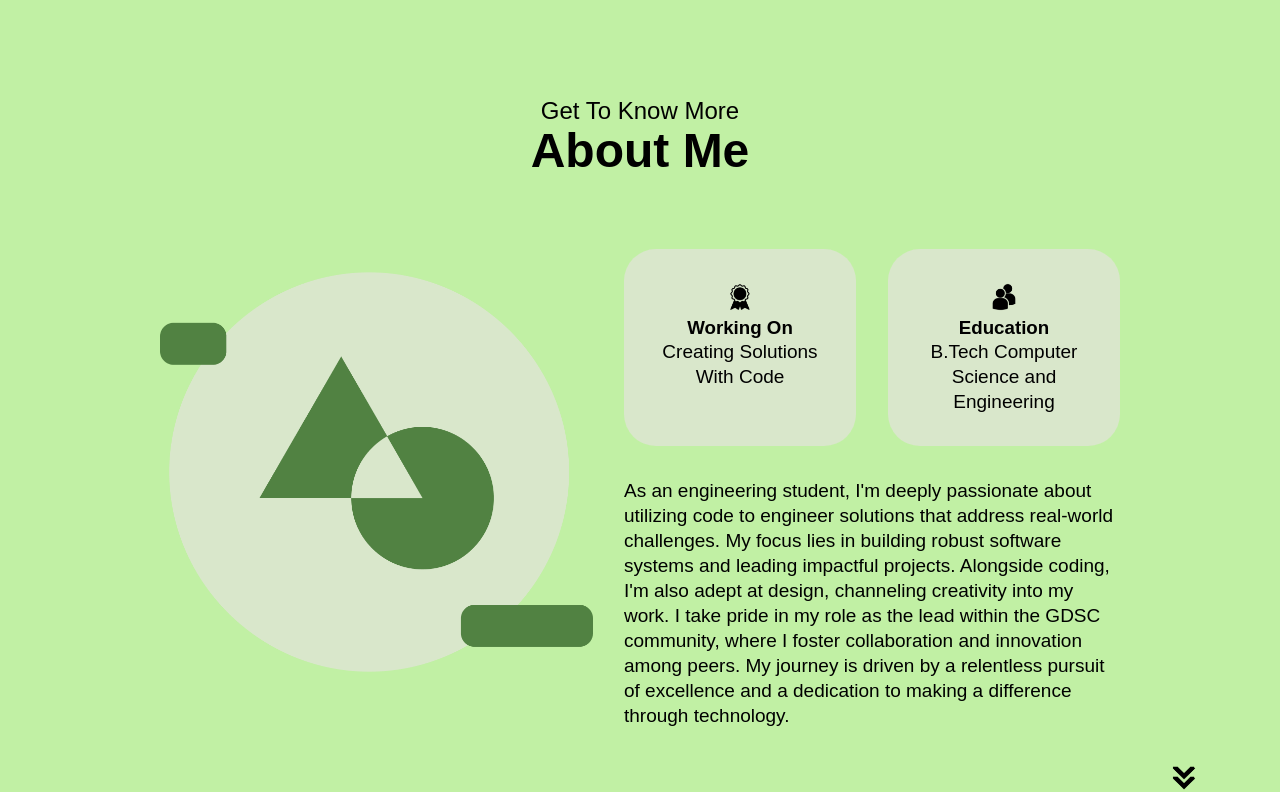
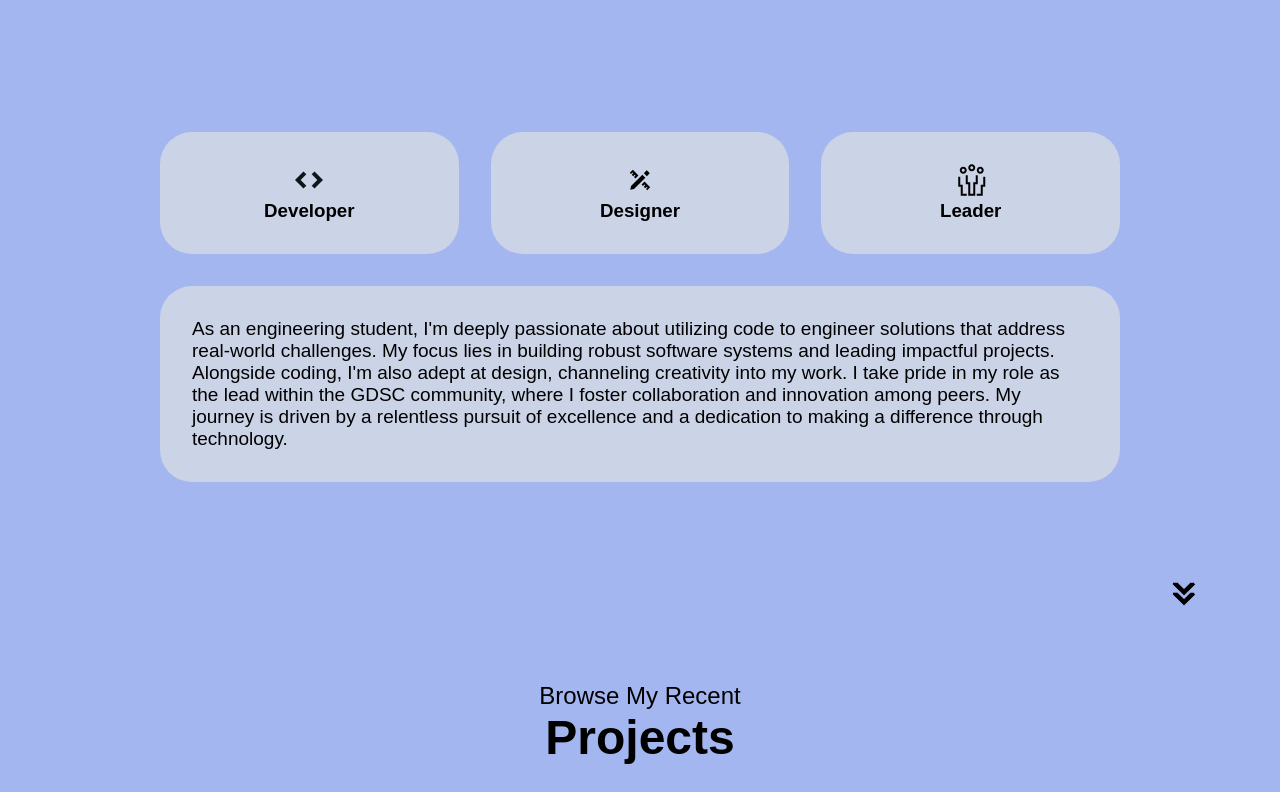
Before and after one commit to adarshvmanu/adarshvmanu.github.io, a plain HTML site: page index.html in a window 1280 px wide. Shown: the part 830-1622 px from the top of the page. Drawn offline with Linux system fonts and the light colour scheme.

Commit message:
Theme Change

```diff
--- a/index.html
+++ b/index.html
@@ -65,20 +65,19 @@
     <p class="section__text__p1">Get To Know More</p>
     <h1 class="title">About Me</h1>
     <div class="section-container">
-      <div class="section__pic-container">
-        <img src="./assets/about-pic.png" alt="Profile picture" class="about-pic" />
-      </div>
       <div class="about-details-container">
         <div class="about-containers">
           <div class="details-container">
-            <img src="./assets/experience.png" alt="Experience icon" class="icon" />
-            <h3>Working On</h3>
-            <p>Creating Solutions<br />With Code</p>
+            <img src="./assets/developer.svg" alt="Education icon" class="icon" />
+            <h3>Developer</h3>
           </div>
           <div class="details-container">
-            <img src="./assets/education.png" alt="Education icon" class="icon" />
-            <h3>Education</h3>
-            <p>B.Tech Computer Science and Engineering<br /></p>
+            <img src="./assets/designer.svg" alt="Experience icon" class="icon" />
+            <h3>Designer</h3>
+          </div>
+          <div class="details-container">
+            <img src="./assets/leader.svg" alt="Education icon" class="icon" />
+            <h3>Leader</h3>
           </div>
         </div>
         <div class="text-container">
@@ -149,7 +148,7 @@
           <div class="article-container">
             <img src="./assets/project-2.png" alt="Project 2" class="project-img" />
           </div>
-          <h2 class="experience-sub-title project-title">Project Two</h2>
+          <h2 class="experience-sub-title project-title">Project Somthing</h2>
           <div class="btn-container">
             <button class="btn btn-color-2 project-btn" onclick="location.href='https://github.com/'">
               Github
@@ -160,7 +159,7 @@
           <div class="article-container">
             <img src="./assets/project-3.png" alt="Project 3" class="project-img" />
           </div>
-          <h2 class="experience-sub-title project-title">Project Three</h2>
+          <h2 class="experience-sub-title project-title">Project X</h2>
           <div class="btn-container">
             <button class="btn btn-color-2 project-btn" onclick="location.href='https://github.com/'">
               Github
--- a/mediaqueries.css
+++ b/mediaqueries.css
@@ -1,6 +1,6 @@
 @media screen and (max-width: 1400px) {
   #profile {
-    height: 83vh;
+    height: 60vh;
     margin-bottom: 6rem;
   }
   .about-containers {
--- a/style.css
+++ b/style.css
@@ -1,9 +1,9 @@
 :root {
   --light-dark-background: #1f2021;
-  --primary-color: #518242;
-  --secondary-color: #C1F0A4;
-  --tertiary-color: #072100;
-  --pale-color: #D9E7CB;
+  --primary-color: #425582;
+  --secondary-color: #a4b6f0;
+  --tertiary-color: #000221;
+  --pale-color: #cbd3e7;
 }
 
 @import url("https://fonts.googleapis.com/css2?family=Poppins:wght@300;400;500;600&display=swap");
@@ -25,7 +25,6 @@ html {
 p {
   color: var(--light-text);
   font-size: 19px;
-  line-height: 25px;
 }
 /* TRANSITION */
 
@@ -311,6 +310,13 @@ section {
   bottom: 2.5rem;
 }
 
+.text-container{
+  background-color: var(--pale-color);
+  padding: 2rem;
+  border-radius: 2rem;
+  font-weight: 400;
+}
+
 .details-container {
   padding: 2rem;
   flex: 1;
```
Also changed, not shown: assets/about-pic.png (deleted), assets/designer.svg (added), assets/developer.svg (added), assets/landing.png, assets/leader.svg (added).
